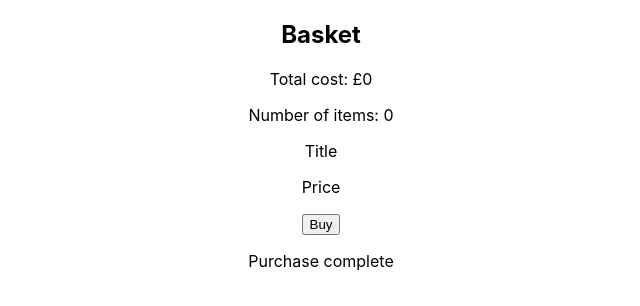
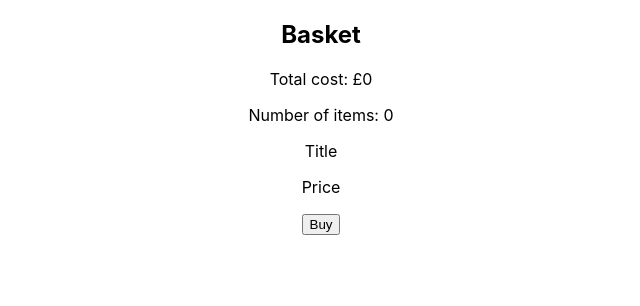
Before and after one commit to BathSpaWebDev/ADST-dvd-website, a React (Create React App) app in the folder secondhand-dvds/: page / in a window 1280 px wide. Shown: the top 306 px of the page, without its empty margins (319-959 px from the left). Built offline with nearby package versions, Linux system fonts and the light colour scheme.

Commit message:
buy button showing confirmation message

```diff
--- a/secondhand-dvds/src/App.js
+++ b/secondhand-dvds/src/App.js
@@ -1,7 +1,8 @@
-import logo from './logo.svg';
+import {useState} from "react";
 import './App.css';
 
 function App() {
+  const [visible, setVisibility] = useState(false)
   return (
     <div className="App">
       <div className="basket">
@@ -18,8 +19,10 @@ function App() {
         </div>
           {/*List of items in basket here - component with 'remove item' button*/}
         <div>
-            <button>Buy</button>
-            <p className="confirmation">Purchase complete</p>
+            <button onClick={() => {
+                setVisibility(true)
+            }}>Buy</button>
+            {visible && <p className="confirmation">Purchase complete</p>}
         </div>
       </div>
     </div>
```
